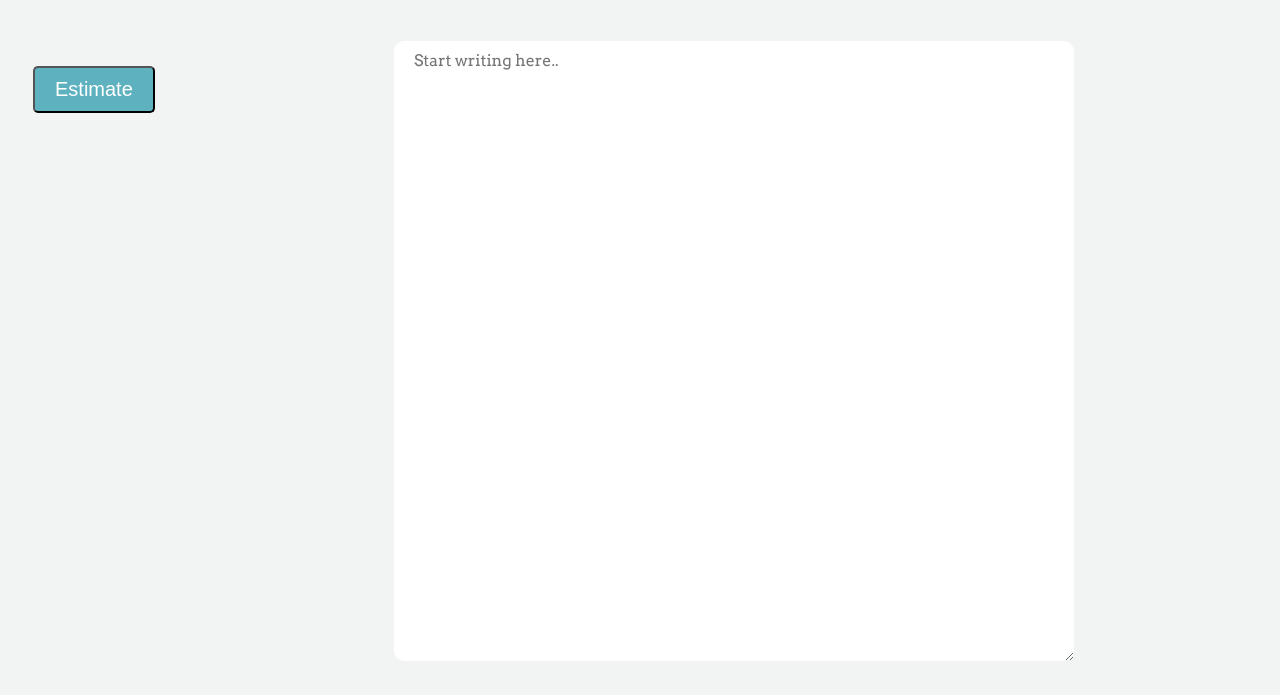
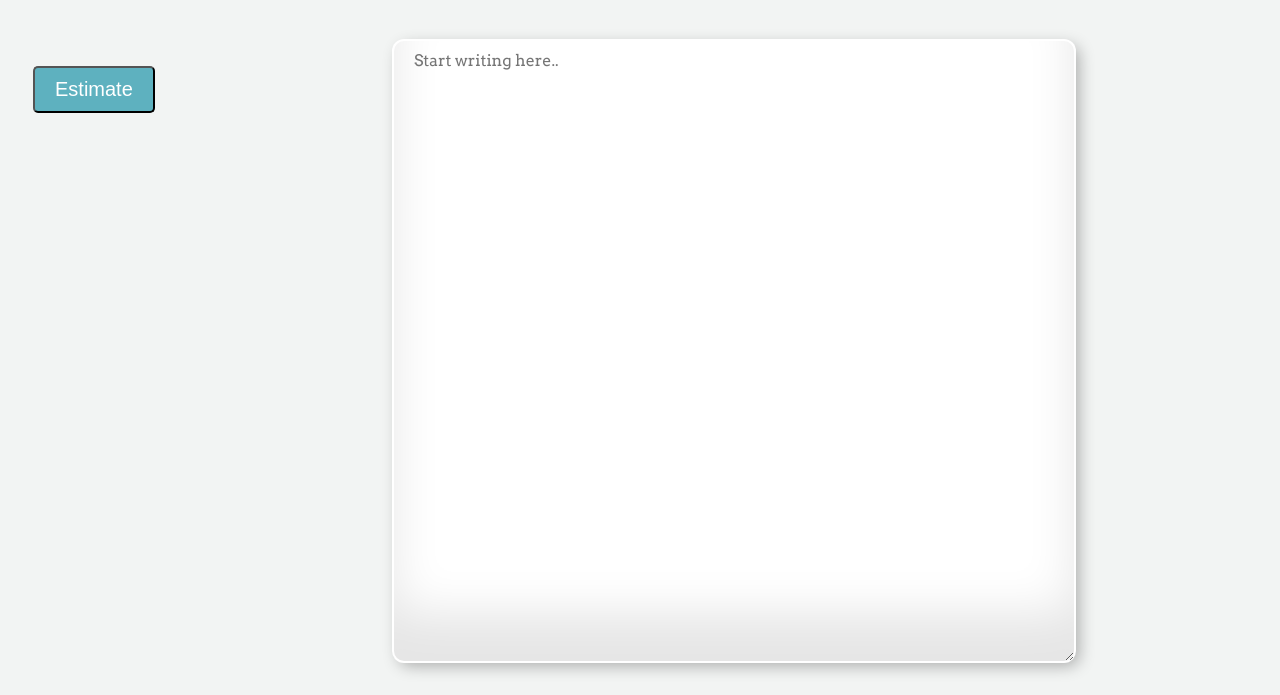
Before and after one commit to BEllis0/article-estimator, a plain HTML site: page index.html in a window 1280 px wide. Shown: the part 105-800 px from the top of the page. Drawn offline with nearby package versions, Linux system fonts and the light colour scheme; files whose address does not match are found by name; a web font is replaced by a local one.

Commit message:
updated style

```diff
--- a/style.css
+++ b/style.css
@@ -48,6 +48,10 @@ form {
     outline:0px none transparent;
     border: none;
     border-radius: 10px;
+    box-shadow:
+       inset 0 -3em 3em rgba(0,0,0,0.1),
+             0 0  0 2px rgb(255,255,255),
+             0.3em 0.3em 1em rgba(0,0,0,0.3);
 }
 
 textarea:focus, input:focus{
```
